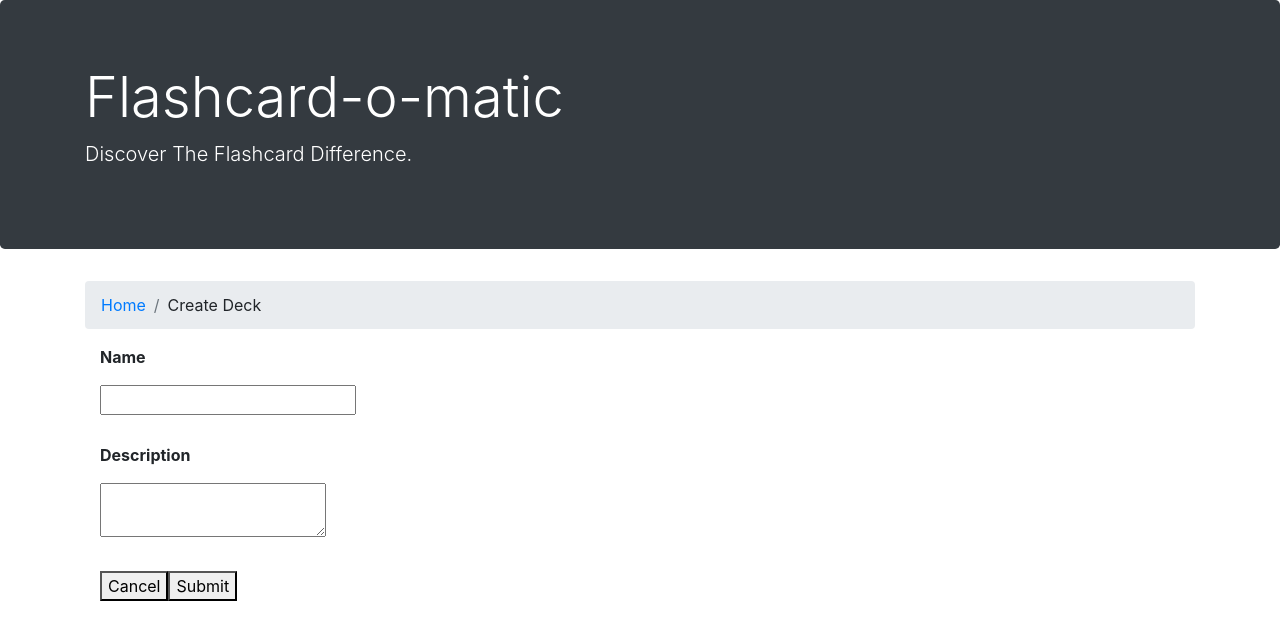
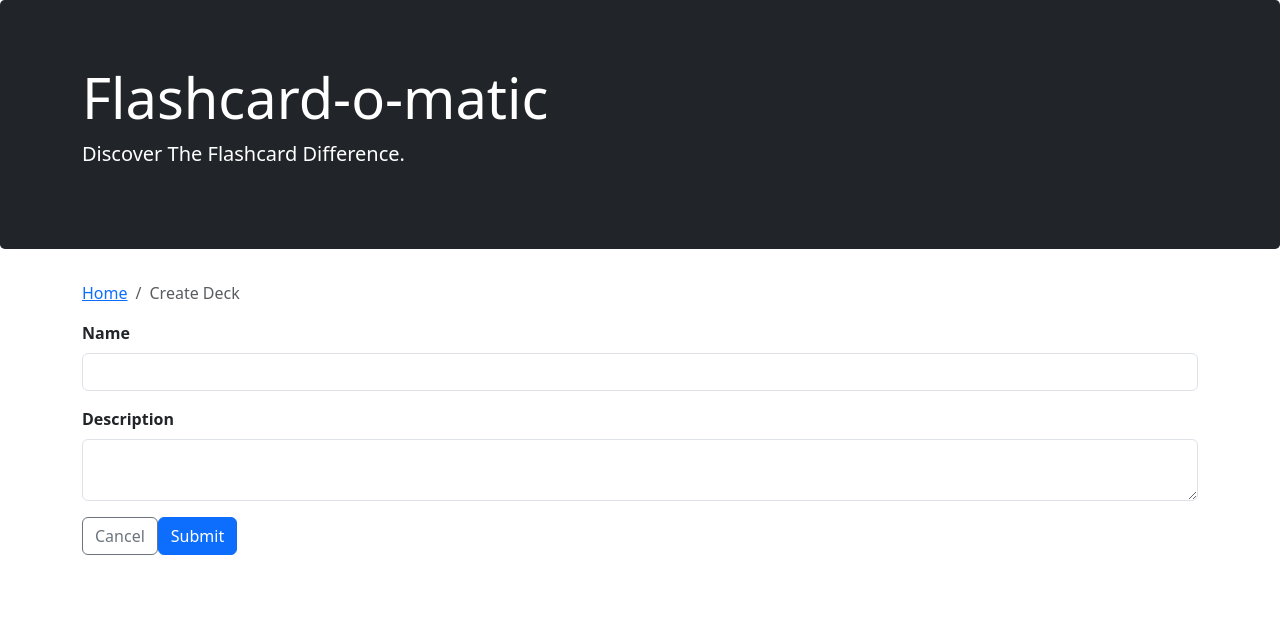
Before and after one commit to rlimun/project-flashcards, a React (Create React App) app: page /decks/new in a window 1280 px wide. Shown: the top 640 px of the page. Built offline with nearby package versions, Linux system fonts and the light colour scheme; a web font is replaced by a local one.

Commit message:
Install bootstrap and add some design

```diff
--- a/package.json
+++ b/package.json
@@ -7,8 +7,10 @@
     "@testing-library/jest-dom": "^4.2.4",
     "@testing-library/react": "^9.5.0",
     "@testing-library/user-event": "^7.2.1",
+    "bootstrap": "^5.3.2",
     "cross-fetch": "^3.0.5",
     "react": "^17.0.2",
+    "react-bootstrap": "^2.9.2",
     "react-dom": "^17.0.2",
     "react-router-dom": "^5.2.0",
     "react-scripts": "^5.0.0"
--- a/src/Layout/CreateDeck.js
+++ b/src/Layout/CreateDeck.js
@@ -1,6 +1,9 @@
 import React, { useState } from "react";
-import { Link, useHistory } from "react-router-dom";
+import { useHistory } from "react-router-dom";
 import { createDeck } from "../utils/api";
+import Button from 'react-bootstrap/Button';
+import Form from 'react-bootstrap/Form';
+import Breadcrumb from 'react-bootstrap/Breadcrumb';
 
 
 
@@ -12,19 +15,6 @@ const CreateDeck = () => {
     const [ formData, setFormData ] = useState(initialFormState);
     const [ deck, setDeck ] = useState({});
     const history = useHistory();
-
-    const navBar = (
-        <nav>
-            <ol className="breadcrumb">
-                <li className="breadcrumb-item">
-                    <Link to="/">Home</Link>
-                </li>
-                <li className="breadcrumb-item">
-                    Create Deck
-                </li>
-            </ol>
-        </nav>
-    )
 
     const handleSubmitForm = async (event) => {
         event.preventDefault();
@@ -54,8 +44,49 @@ const CreateDeck = () => {
         history.push('/');
     }
 
+    const navBar = (
+        <Breadcrumb>
+            <Breadcrumb.Item href="/">Home</Breadcrumb.Item>
+            <Breadcrumb.Item active>Create Deck</Breadcrumb.Item>
+        </Breadcrumb>
+    );
+
+
     return (
         <div className="createDeckPage">
+            {navBar}
+            <Form onSubmit={handleSubmitForm}>
+            <Form.Group className="mb-3" controlId="formDeckName">
+                <Form.Label>Name</Form.Label>
+                <Form.Control input name="name" placeholder={formData.name} value={formData.name} onChange={handleInputChange} required/>
+            </Form.Group>
+
+            <Form.Group className="mb-3" controlId="formDeckDescription">
+                <Form.Label>Description</Form.Label>
+                <Form.Control
+                    as="textarea"
+                    name="description"
+                    placeholder={formData.description}
+                    value={formData.description}
+                    onChange={handleInputChange}
+                    required
+                />
+            </Form.Group>
+            <Button variant="outline-secondary" onClick={() => handleCancelButton()}>
+                Cancel
+            </Button>
+            <Button variant="primary" type="submit">
+                Submit
+            </Button>
+            </Form>
+        </div>
+    )
+}
+
+export default CreateDeck;
+
+/**
+ *  <div className="createDeckPage">
             {navBar}
             <div className="createDeckForm">
                 <form onSubmit={handleSubmitForm}>
@@ -78,7 +109,4 @@ const CreateDeck = () => {
                 </form>
             </div>
         </div>
-    )
-}
-
-export default CreateDeck;
+ */
--- a/src/Layout/Home.js
+++ b/src/Layout/Home.js
@@ -1,6 +1,8 @@
 import React, { useState, useEffect } from "react";
 import { Link, useHistory } from "react-router-dom";
 import { listDecks, deleteDeck } from "../utils/api";
+import  Modal from 'react-bootstrap/Modal';
+import Button from 'react-bootstrap/Button';
 
 
 const Home = () => {
@@ -59,15 +61,52 @@ const Home = () => {
 
     return (
         <div>
-            <button onClick={handleCreateDeckClick}>Create Deck</button>
+            <div className="home-body" style={{ display: 'flex' , flexDirection: 'column'}}>
+            <Button variant="outline-primary" style={{ display: 'flex', alignItems: "center", justifyContent: 'center'}} onClick={handleCreateDeckClick}>Create Deck</Button>
             { decks.map((deck) => (
-                <div key={deck.id}
-                >
-                    <h4>{deck.name}</h4>
+                <div key={deck.id}>
+                     <div
+                        className="modal show"
+                        style={{ display: 'block', position: 'initial' }}
+                        >
+                        <Modal.Dialog>
+                            <Modal.Header>
+                            <Modal.Title>{deck.name}</Modal.Title>
+                            <Modal.Title>{deck.cards.length} cards</Modal.Title>
+                            </Modal.Header>
+
+                            <Modal.Body>
+                            <p>{deck.description}</p>
+                            </Modal.Body>
+
+                            <Modal.Footer>
+                            <Link to={`/decks/${deck.id}`}>
+                                <Button variant="primary" onClick={() => handleViewClick(deck.id)}>View</Button>
+                             </Link>
+                             <Link to={`/decks/${deck.id}/study`}>
+                                <Button variant="success" onClick={() => handleStudyClick(deck.id)}>Study</Button>
+                             </Link>
+                            <Button variant="danger" onClick={() => handleDelete(deck.id)}> Delete </Button>
+                            </Modal.Footer>
+                        </Modal.Dialog>
+                        </div>
+                </div>
+            ))}
+        </div>
+        </div>
+    )
+}
+
+
+export default Home;
+
+
+/**
+ *  <h4>{deck.name}</h4>
                     <h5> {deck.cards.length} cards</h5>
                     <p>{deck.description}</p>
                     <Link to={`/decks/${deck.id}`}>
-                        <button onClick={() => handleViewClick(deck.id)}>
+                        <button type="button" class="btn btn-primary" onClick={() => handleViewClick(deck.id)}>
                             View
                         </button>
                     </Link>
@@ -77,11 +116,4 @@ const Home = () => {
                         </button>
                     </Link>
                     <button name="delete" onClick={() => handleDelete(deck.id)}> Delete </button>
-                </div>
-            ))}
-        </div>
-    )
-}
-
-
-export default Home;
+ */
--- a/src/index.js
+++ b/src/index.js
@@ -2,6 +2,9 @@ import React from "react";
 import ReactDOM from "react-dom";
 import App from "./App";
 import { BrowserRouter as Router } from "react-router-dom";
+
+import 'bootstrap/dist/css/bootstrap.min.css';
+
 
 ReactDOM.render(
   <React.StrictMode>
```
Also changed, not shown: 1 other file (tests, documents, lock files or other folders).
